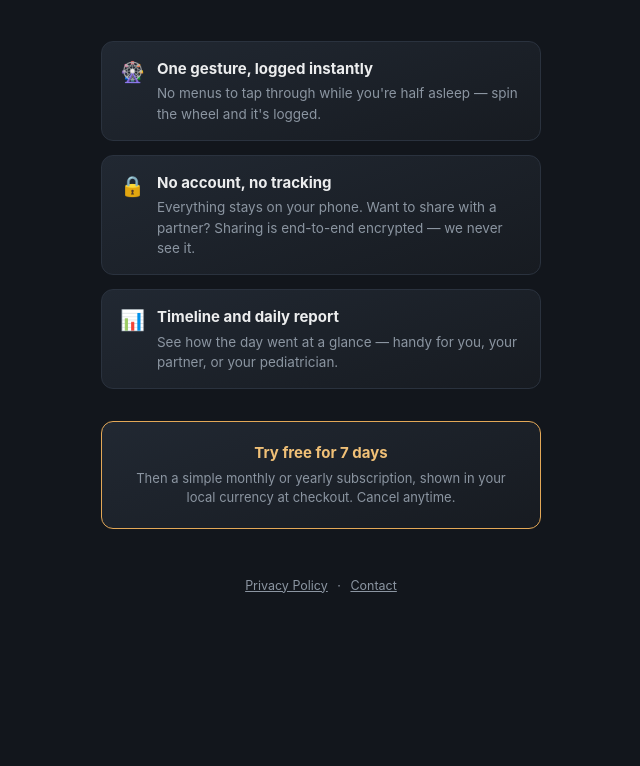
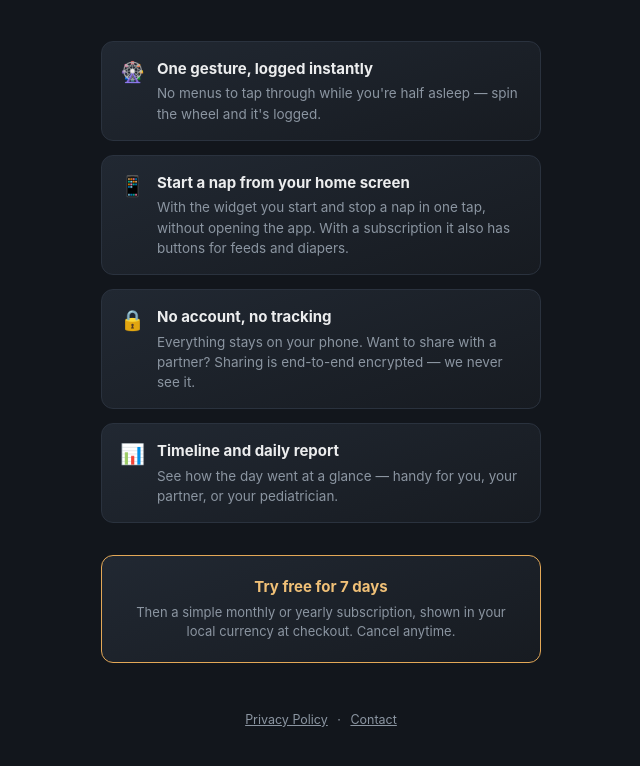
Before and after one commit to wmm1tm/nuvo-landing, a plain HTML site: page en/index.html in a window 1280 px wide. Shown: the part 1072-1838 px from the top of the page, without its empty margins (319-959 px from the left). Before the commit the page ends 1731 px from the top, so only its background shows below. Drawn offline with Linux system fonts and the light colour scheme.

Commit message:
Mention the home screen widget on the site and in the privacy policy
Co-Authored-By: Claude Opus 5.5 (1M context) <noreply@anthropic.com>

```diff
--- a/en/index.html
+++ b/en/index.html
@@ -57,6 +57,13 @@
       </div>
     </li>
     <li class="feature">
+      <span class="icon">📱</span>
+      <div>
+        <h2>Start a nap from your home screen</h2>
+        <p>With the widget you start and stop a nap in one tap, without opening the app. With a subscription it also has buttons for feeds and diapers.</p>
+      </div>
+    </li>
+    <li class="feature">
       <span class="icon">🔒</span>
       <div>
         <h2>No account, no tracking</h2>
```
Also changed, not shown: en/privacy/index.html (+2 -1 lines), nl/index.html (+7 -0 lines), nl/privacy/index.html (+2 -1 lines).
